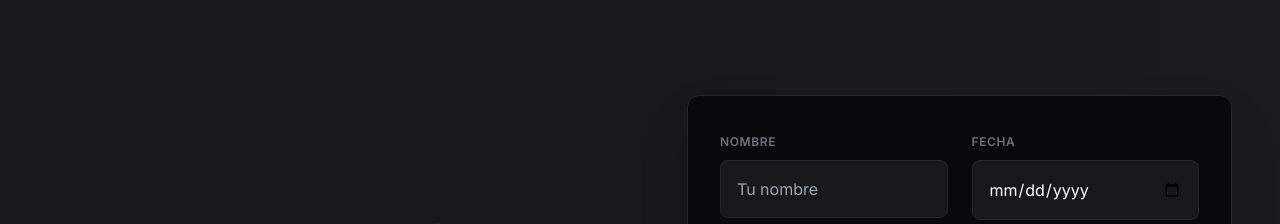
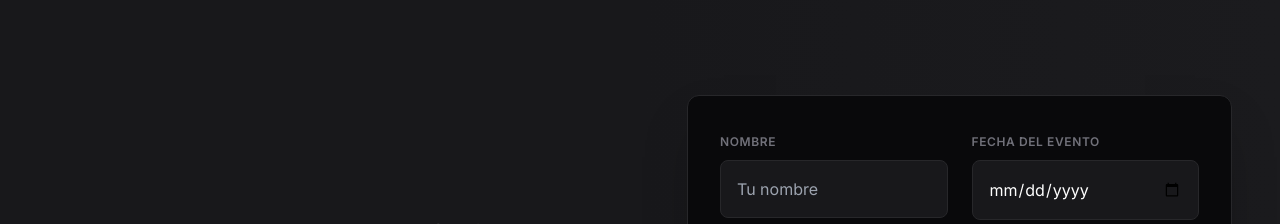
Before and after one commit to joaqui1/Frameba, a React (Vite) app: page / in a window 1280 px wide. Shown: the part 2940-3164 px from the top of the page. Built offline with nearby package versions, Linux system fonts and the light colour scheme.

Commit message:
Correccion formulario fecha

```diff
--- a/components/Contact.tsx
+++ b/components/Contact.tsx
@@ -9,14 +9,13 @@ export const Contact: React.FC = () => {
   const [status, setStatus] = useState<'idle' | 'submitting' | 'success' | 'error'>('idle');
 
   const handleSubmit = async (e: React.FormEvent<HTMLFormElement>) => {
-    e.preventDefault(); // 1. Evitamos que la página recargue o cambie
+    e.preventDefault();
     const form = e.currentTarget;
     const data = new FormData(form);
 
     setStatus('submitting');
 
     try {
-      // 2. Enviamos los datos a Formspree usando fetch (en segundo plano)
       const response = await fetch("https://formspree.io/f/xkowqqlb", {
         method: "POST",
         body: data,
@@ -27,9 +26,8 @@ export const Contact: React.FC = () => {
 
       if (response.ok) {
         setStatus('success');
-        form.reset(); // Limpiamos el formulario
+        form.reset();
 
-        // 3. Si todo salió bien, avisamos a Google Ads
         if (typeof window.gtag !== 'undefined') {
           window.gtag('event', 'conversion', {
               'send_to': 'AW-17522815085/ym6kCNSov9UbEO3gw6NB',
@@ -50,7 +48,7 @@ export const Contact: React.FC = () => {
 
       <div className="container mx-auto px-6 md:px-12 flex flex-col lg:flex-row gap-16 relative z-10">
 
-        {/* Bloque de Texto (Izquierda) */}
+        {/* Bloque de Texto */}
         <div className="lg:w-1/2 lg:mt-[120px] lg:ml-[30px] text-center lg:text-center">
           <h2 className="font-display font-black text-5xl md:text-6xl text-white mb-6 tracking-tighter">
             HABLEMOS.
@@ -71,10 +69,9 @@ export const Contact: React.FC = () => {
           </div>
         </div>
 
-        {/* Bloque del Formulario (Derecha) */}
+        {/* Bloque del Formulario */}
         <div className="lg:w-1/2">
 
-          {/* Muestra mensaje de éxito si ya se envió */}
           {status === 'success' ? (
             <div className="bg-zinc-950 p-12 rounded-xl border border-green-500/30 shadow-2xl flex flex-col items-center justify-center text-center h-full min-h-[400px]">
               <div className="w-16 h-16 bg-green-500/20 rounded-full flex items-center justify-center mb-6 text-green-500">
@@ -90,7 +87,6 @@ export const Contact: React.FC = () => {
               </button>
             </div>
           ) : (
-            // Si no se ha enviado, muestra el formulario normal
             <form
               onSubmit={handleSubmit}
               className="space-y-6 bg-zinc-950 p-8 rounded-xl border border-zinc-800 shadow-2xl"
@@ -107,7 +103,7 @@ export const Contact: React.FC = () => {
                   />
                 </div>
                 <div className="space-y-2">
-                  <label className="text-xs uppercase font-bold text-zinc-500 tracking-wider">Fecha</label>
+                  <label className="text-xs uppercase font-bold text-zinc-500 tracking-wider">Fecha del evento</label>
                   <input
                     type="date"
                     name="fecha"
```
